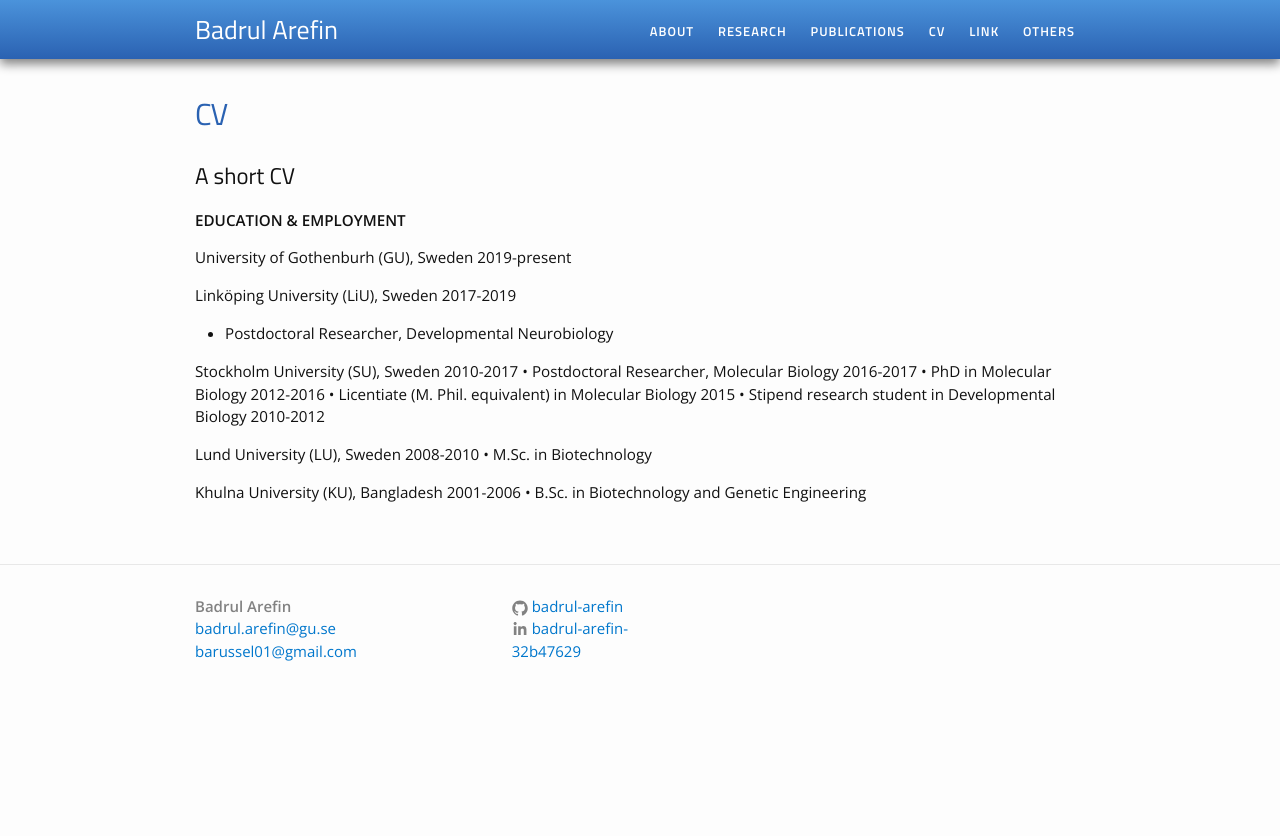
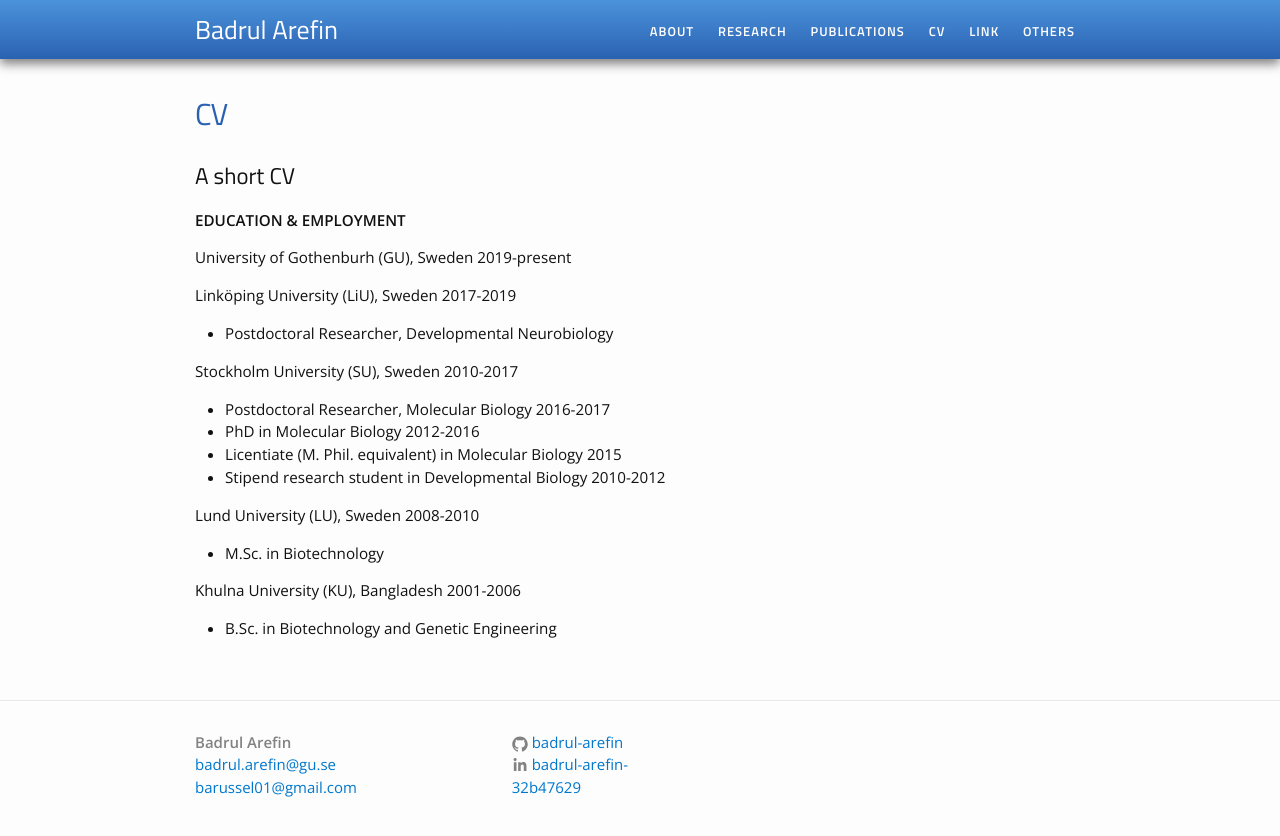
Before and after one commit to Badrul-Arefin/badrul-arefin.github.io, a Jekyll site: the page built from cv.md, in a window 1280 px wide. Shown: the top 836 px of the page. Built offline with Jekyll 4.4.1, drawn with Linux system fonts in a browser that asks for light colours.

Commit message:
Update cv.md

```diff
--- a/cv.md
+++ b/cv.md
@@ -13,13 +13,13 @@
 - Postdoctoral Researcher, Developmental Neurobiology
 
 Stockholm University (SU), Sweden						2010-2017
-•	Postdoctoral Researcher, Molecular Biology					2016-2017
-•	PhD in Molecular Biology							2012-2016
-•	Licentiate (M. Phil. equivalent) in Molecular Biology				2015
-•	Stipend research student in Developmental Biology				2010-2012
+- Postdoctoral Researcher, Molecular Biology					2016-2017
+- PhD in Molecular Biology							2012-2016
+- Licentiate (M. Phil. equivalent) in Molecular Biology				2015
+- Stipend research student in Developmental Biology				2010-2012
 
 Lund University (LU), Sweden							2008-2010
-•	M.Sc. in Biotechnology
+- M.Sc. in Biotechnology
 
 Khulna University (KU), Bangladesh						2001-2006
-•	B.Sc. in Biotechnology and Genetic Engineering
+- B.Sc. in Biotechnology and Genetic Engineering
```
